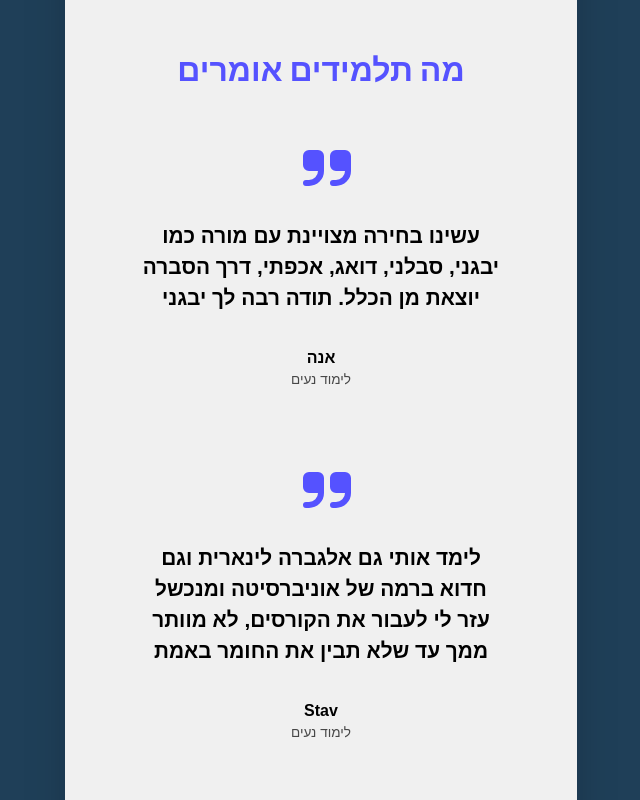
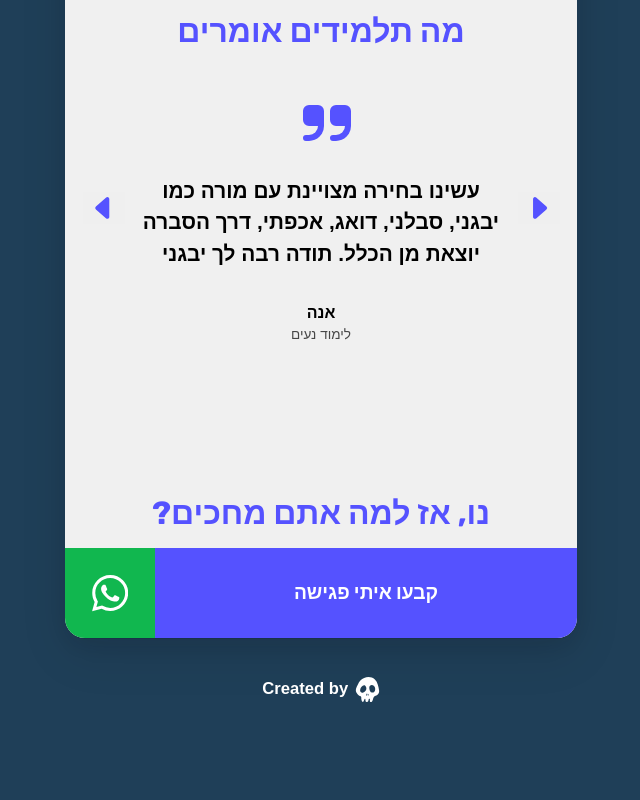
Before and after one commit to Darkryhr/goland-math, a website built with Vite: page index.html in a window 1280 px wide. Shown: the part 1400-2200 px from the top of the page, without its empty margins (319-959 px from the left). Built offline with nearby package versions, Linux system fonts and the light colour scheme; files whose address does not match are found by name; a web font is replaced by a local one.

Commit message:
basic carousel

```diff
--- a/index.html
+++ b/index.html
@@ -77,7 +77,7 @@
         <section class="testimonials">
           <h2>מה תלמידים אומרים</h2>
 
-          <section id="quote-1">
+          <section class="quote" id="quote-1" style="display: flex">
             <svg
               aria-hidden="true"
               xmlns="http://www.w3.org/2000/svg"
@@ -114,7 +114,7 @@
             </div>
           </section>
 
-          <section id="quote-2">
+          <section class="quote" id="quote-2" style="display: none">
             <svg
               aria-hidden="true"
               xmlns="http://www.w3.org/2000/svg"
@@ -140,7 +140,7 @@
             </div>
           </section>
 
-          <section id="quote-3">
+          <section class="quote" id="quote-3" style="display: none">
             <svg
               aria-hidden="true"
               xmlns="http://www.w3.org/2000/svg"
@@ -165,6 +165,31 @@
               </div>
             </div>
           </section>
+
+          <div class="button__container">
+            <button id="prevBtn">
+              <svg
+                xmlns="http://www.w3.org/2000/svg"
+                fill="currentColor"
+                viewBox="0 0 16 16"
+              >
+                <path
+                  d="m3.86 8.753 5.482 4.796c.646.566 1.658.106 1.658-.753V3.204a1 1 0 0 0-1.659-.753l-5.48 4.796a1 1 0 0 0 0 1.506z"
+                />
+              </svg>
+            </button>
+            <button id="nextBtn">
+              <svg
+                xmlns="http://www.w3.org/2000/svg"
+                fill="currentColor"
+                viewBox="0 0 16 16"
+              >
+                <path
+                  d="m12.14 8.753-5.482 4.796c-.646.566-1.658.106-1.658-.753V3.204a1 1 0 0 1 1.659-.753l5.48 4.796a1 1 0 0 1 0 1.506z"
+                />
+              </svg>
+            </button>
+          </div>
         </section>
         <section class="CTA__bottom">
           <h2>?נו, אז למה אתם מחכים</h2>
--- a/src/main.ts
+++ b/src/main.ts
@@ -1,4 +1,24 @@
 import './style.scss';
+
+let currentIndex = 0; // To track the current element
+
+const quotes = document.querySelectorAll<HTMLElement>('.quote');
+
+function updateTestimonials() {
+  quotes.forEach((quote, idx) => {
+    quote.style.display = idx === currentIndex ? 'flex' : 'none';
+  });
+}
+// Event listeners for buttons
+document.getElementById('nextBtn').addEventListener('click', () => {
+  currentIndex = (currentIndex + 1) % quotes.length; // Loop back to the start
+  updateTestimonials();
+});
+
+document.getElementById('prevBtn').addEventListener('click', () => {
+  currentIndex = (currentIndex - 1 + quotes.length) % quotes.length; // Loop back to the end
+  updateTestimonials();
+});
 
 // add blur and effect on top of background
 // make arrow button functional
@@ -9,4 +29,3 @@ import './style.scss';
 // hover on my logo
 // testimonials transition js
 // links to all buttons
-// https://wa.me/9720505728344
--- a/src/style.scss
+++ b/src/style.scss
@@ -97,7 +97,6 @@ h2 {
 }
 
 h2 {
-  margin-bottom: 1.2em;
   font-size: 2em;
 }
 
@@ -178,17 +177,22 @@ main {
   .testimonials {
     margin: 1em 0;
     width: 70%;
-
+    position: relative;
     p {
       width: 100%;
       font-weight: 800;
     }
 
-    section {
-      display: flex;
+    .active {
+      display: flex !important;
+    }
+
+    .quote {
       flex-direction: column;
       align-items: center;
-
+      justify-content: center;
+      min-height: 354px;
+      transition: all ease 2s;
       svg {
         fill: $accent;
         height: 72px;
@@ -224,6 +228,24 @@ main {
 
       &:first-of-type {
         padding-top: 0;
+      }
+    }
+
+    .button__container {
+      position: absolute;
+      display: flex;
+      width: 133%;
+      justify-content: space-between;
+      left: 50%;
+      top: 50%;
+      transform: translateX(-50%) translateY(-50%);
+      button {
+        border: none;
+        color: $accent;
+        svg {
+          width: 30px;
+          height: 30px;
+        }
       }
     }
   }
--- a/tsconfig.json
+++ b/tsconfig.json
@@ -5,6 +5,7 @@
     "module": "ESNext",
     "lib": ["ES2020", "DOM", "DOM.Iterable"],
     "skipLibCheck": true,
+    "strictNullChecks": false,
 
     /* Bundler mode */
     "moduleResolution": "bundler",
```
